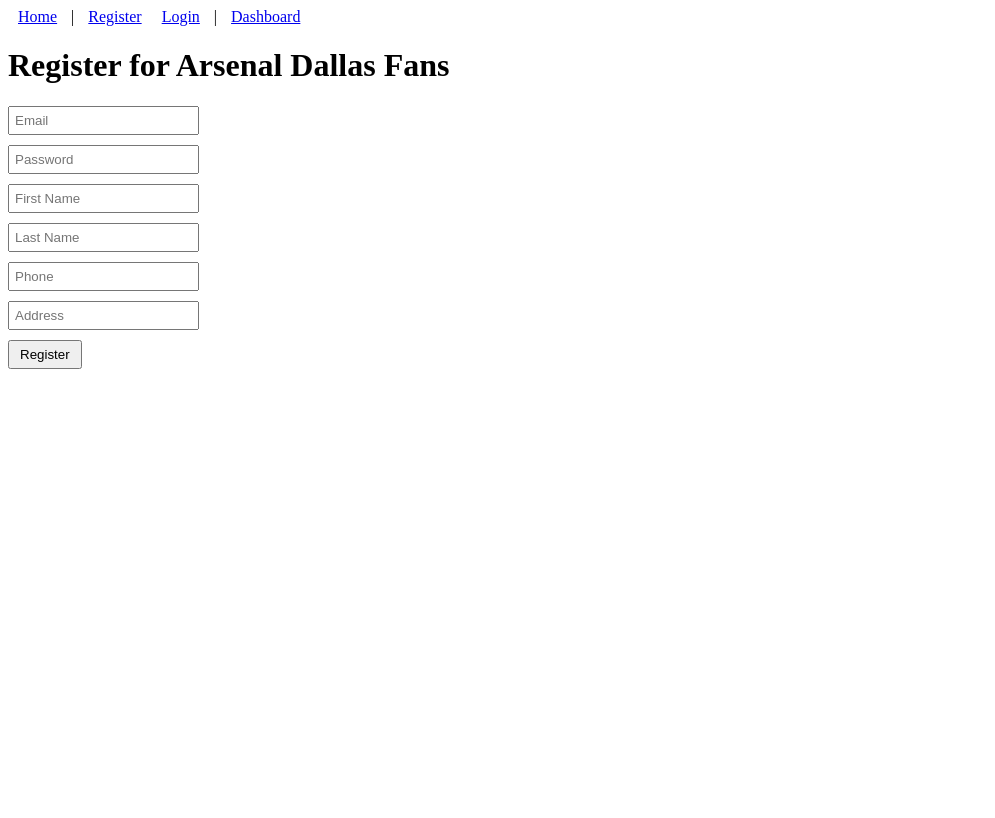
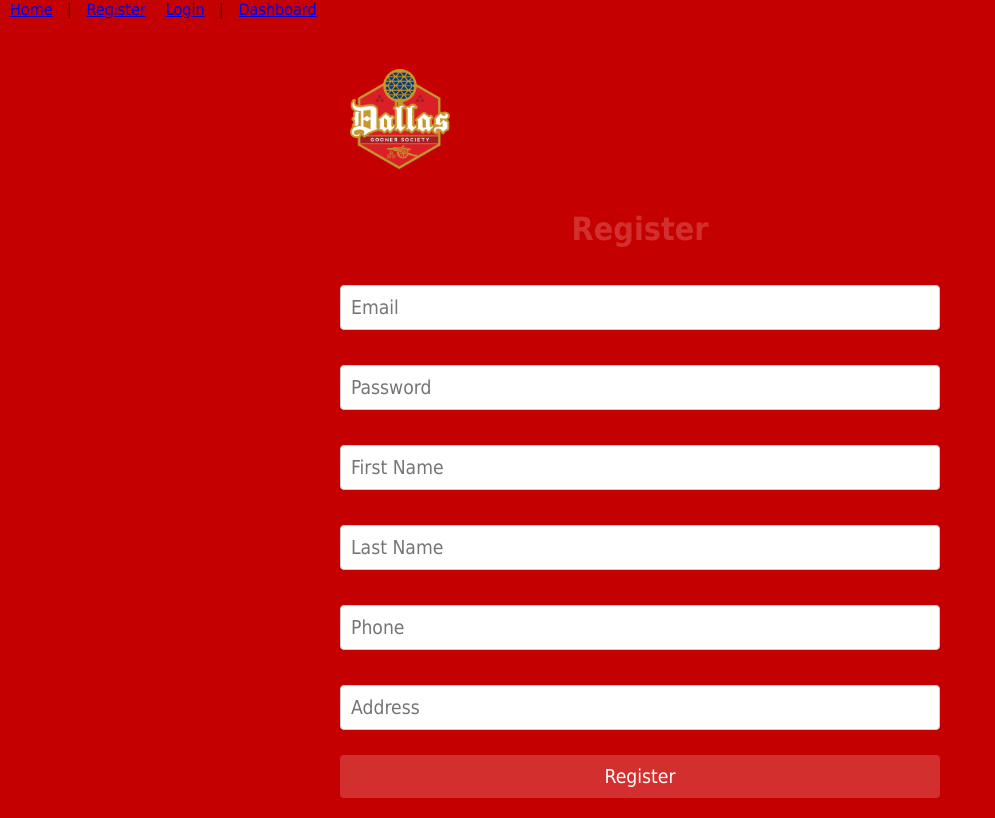
Before and after one commit to Pecos-Bill/dgs-front-end-alpha, a Vue app: page /register in a window 1280 px wide. Shown: the whole page, without its empty margins (0-995 px from the left). Built offline with nearby package versions, Linux system fonts and the light colour scheme.

Commit message:
layout fixes

```diff
--- a/public/index.html
+++ b/public/index.html
@@ -1,10 +1,10 @@
 <!DOCTYPE html>
-<html lang="">
+<html lang="en">
 <head>
   <meta charset="utf-8">
   <meta http-equiv="X-UA-Compatible" content="IE=edge">
   <meta name="viewport" content="width=device-width,initial-scale=1.0">
-    <link rel="icon" href="<%= BASE_URL %>favicon.ico">
+  <link href="https://fonts.googleapis.com/css2?family=Dancing+Script:wght@400;700&display=swap" rel="stylesheet">
   <title><%= htmlWebpackPlugin.options.title %></title>
 </head>
 <body>
@@ -12,6 +12,5 @@
     <strong>We're sorry but <%= htmlWebpackPlugin.options.title %> doesn't work properly without JavaScript enabled. Please enable it to continue.</strong>
   </noscript>
   <div id="app"></div>
-    <!-- built files will be auto injected -->
 </body>
 </html>
--- /dev/null
+++ b/src/assets/global.css
@@ -0,0 +1,8 @@
+body {
+    background-color: #C40000; /* RGB(255, 161, 161) */
+    margin: 0;
+    font-family: 'Tahoma', 'Arial', sans-serif; /* Tahoma with fallbacks */
+  }
+  * {
+    font-family: inherit; /* Ensures all elements use Tahoma */
+  }
--- /dev/null
+++ b/src/components/AppHeader.vue
@@ -0,0 +1,39 @@
+<template>
+  <header>
+    <img :src="logoSrc" :class="logoClass" alt="Arsenal Dallas Logo" />
+  </header>
+</template>
+
+<script>
+export default {
+  name: 'AppHeader',
+  props: {
+    isHome: {
+      type: Boolean,
+      default: false,
+    },
+  },
+  computed: {
+    logoSrc() {
+      return require('../assets/DGSLogo.png');
+    },
+    logoClass() {
+      return this.isHome ? 'logo-large' : 'logo-small';
+    },
+  },
+};
+</script>
+
+<style scoped>
+.logo-large {
+  width: 300px;
+  height: auto;
+  margin: 20px auto;
+  display: block;
+}
+.logo-small {
+  width: 100px;
+  height: auto;
+  margin: 10px;
+}
+</style>
--- a/src/views/HomeView.vue
+++ b/src/views/HomeView.vue
@@ -1,12 +1,25 @@
-<!-- src/views/HomeView.vue -->
+
 <template>
-    <div>
-      <h1>Welcome to the DGS</h1>
+    <div class="home">
+      <app-header is-home />
+      <h1>Welcome to Arsenal Dallas Society</h1>
+      <p>Join our community of passionate Gooners in Dallas!</p>
     </div>
   </template>
 
   <script>
+  import AppHeader from '../components/AppHeader.vue';
+
   export default {
     name: 'HomeView',
+    components: {
+      AppHeader,
+    },
   };
   </script>
+
+  <style scoped>
+  .home { text-align: center; padding: 20px; }
+  h1 { color: #d32f2f; font-size: 2.5em; }
+  p { font-size: 1.5em; color: #333; }
+  </style>
--- a/src/views/RegisterView.vue
+++ b/src/views/RegisterView.vue
@@ -1,25 +1,31 @@
-<!-- src/views/RegisterView.vue -->
+
 <template>
-    <div>
-      <h1>Register for Arsenal Dallas Fans</h1>
-      <form @submit.prevent="register">
+    <div class="register">
+      <app-header /> <!-- Must be here -->
+      <h2>Register</h2>
+      <form @submit.prevent="register" class="register-form">
         <input v-model="form.email" type="email" placeholder="Email" required />
         <input v-model="form.password" type="password" placeholder="Password" required />
-        <input v-model="form.first_name" placeholder="First Name" required />
-        <input v-model="form.last_name" placeholder="Last Name" required />
+        <input v-model="form.first_name" type="text" placeholder="First Name" required />
+        <input v-model="form.last_name" type="text" placeholder="Last Name" required />
         <input v-model="form.phone" type="text" placeholder="Phone" />
         <input v-model="form.address" type="text" placeholder="Address" />
         <button type="submit">Register</button>
       </form>
-      <p>{{ message }}</p>
-      <p v-if="error" style="color: red">{{ error }}</p>
+      <p v-if="message" class="success">{{ message }}</p>
+      <p v-if="error" class="error">{{ error }}</p>
     </div>
   </template>
 
   <script>
   import apiClient from '../api.js';
+  import AppHeader from '../components/AppHeader.vue'; // Fixed import
 
   export default {
+    name: 'RegisterView',
+    components: {
+      AppHeader, // Only this
+    },
     data() {
       return {
         form: {
@@ -28,23 +34,20 @@
           first_name: '',
           last_name: '',
           phone: '',
-          address: ''
+          address: '',
         },
         message: '',
-        error: ''
+        error: '',
       };
     },
     methods: {
       async register() {
-        console.log('Submitting form:', this.form);
         try {
           const response = await apiClient.post('/register', this.form);
-            console.log('API Success:', response.data);
-            this.message = response.data.message;  // "User created successfully"
+          this.message = response.data.message;
           this.error = '';
           this.form = { email: '', password: '', first_name: '', last_name: '', phone: '', address: '' };
-        }   catch (err) {
-            console.error('API Error:', err.response?.status, err.response?.data || err.message);
+        } catch (err) {
           this.error = err.response?.data?.error || 'Registration failed';
           this.message = '';
         }
@@ -53,13 +56,13 @@
   };
   </script>
 
-  <style>
-  input {
-    display: block;
-    margin: 10px 0;
-    padding: 5px;
-  }
-  button {
-    padding: 5px 10px;
-  }
+  <style scoped>
+  .register { max-width: 600px; margin: 0 auto; padding: 20px; }
+  h2 { color: #d32f2f; text-align: center; font-size: 2em; }
+  .register-form { display: flex; flex-direction: column; gap: 15px; }
+  input { padding: 10px; font-size: 1.2em; border: 1px solid #ccc; border-radius: 4px; }
+  button { padding: 10px; background-color: #d32f2f; color: white; border: none; border-radius: 4px; cursor: pointer; font-size: 1.2em; }
+  button:hover { background-color: #b71c1c; }
+  .success { color: green; text-align: center; font-size: 1.2em; }
+  .error { color: red; text-align: center; font-size: 1.2em; }
   </style>
```
Also changed, not shown: src/main.js (+4 -3 lines), src/assets/DGSLogo.png (added). Lines whose indentation alone changed are shown as unchanged.
